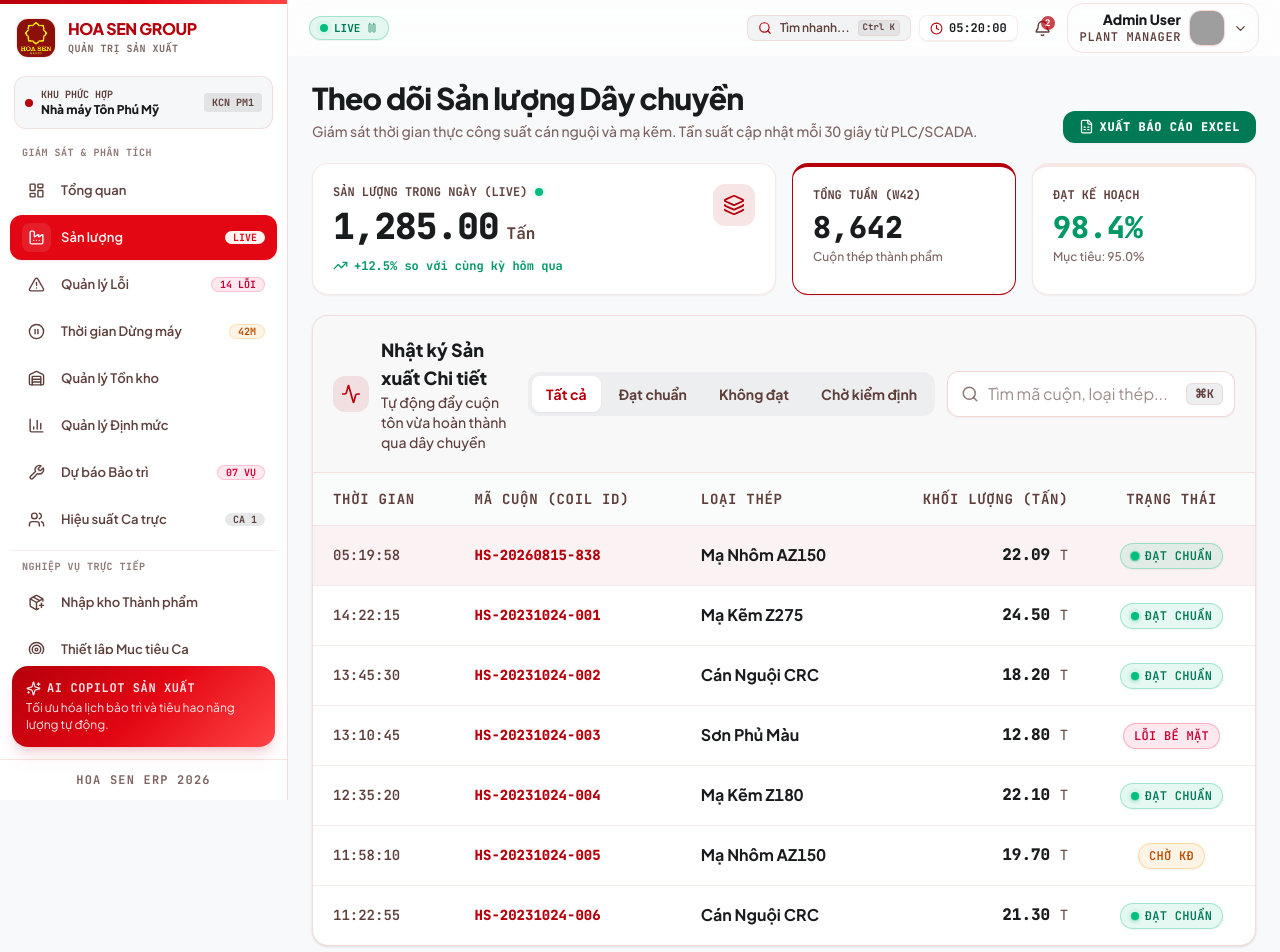
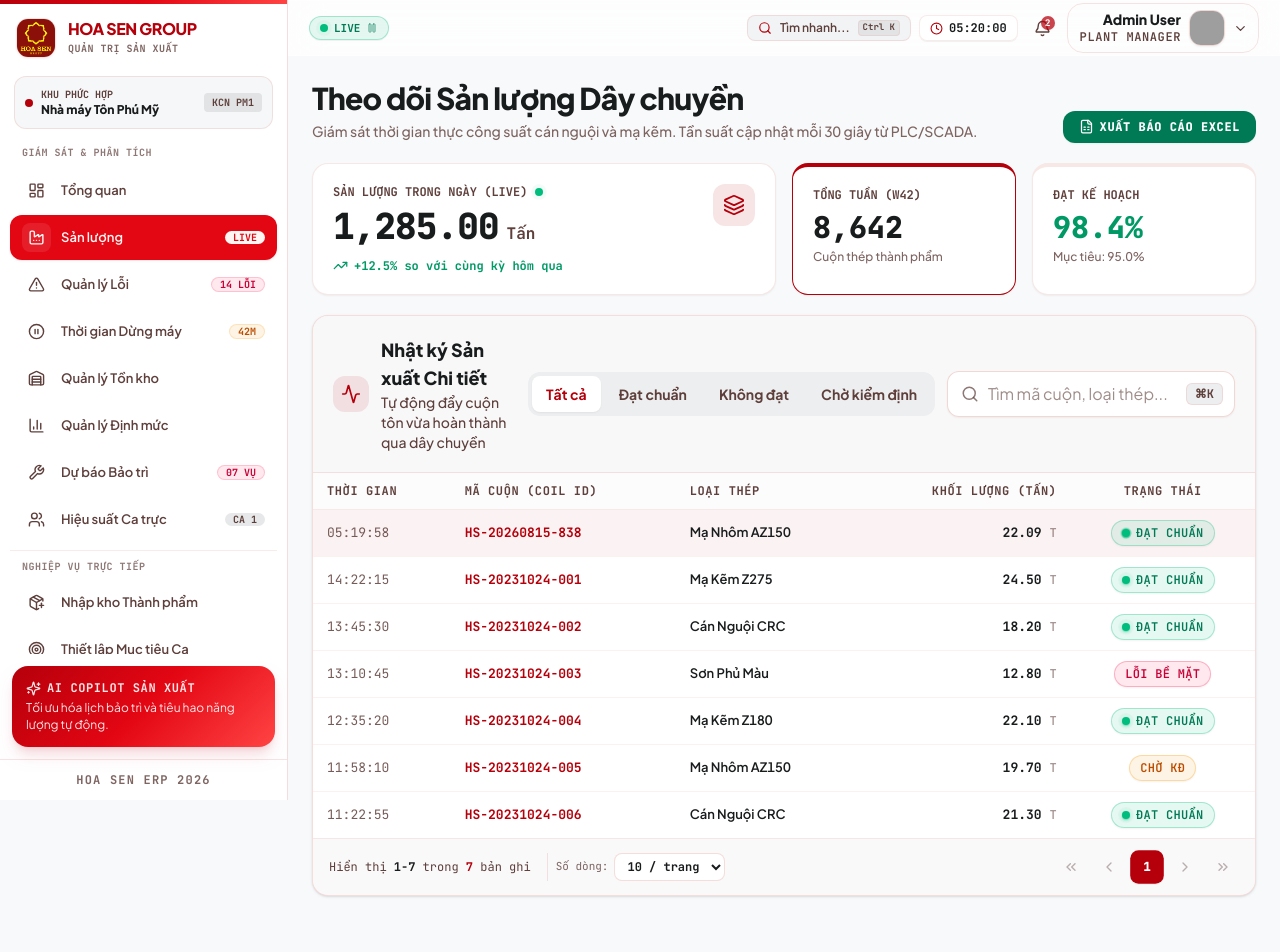
Before and after one commit to VANDUY1112/hoasen, a React (Vite) app: page /#/san-luong in a window 1280 px wide. Shown: the top 952 px of the page. Built offline with nearby package versions, Linux system fonts and the light colour scheme; sample sign-in values are in the browser's storage; grey boxes are pictures that could not be loaded.

Commit message:
feat: implement shift performance monitoring pages and KPI visualization components

```diff
--- a/src/components/ui/KpiCard.tsx
+++ b/src/components/ui/KpiCard.tsx
@@ -41,27 +41,27 @@ export default function KpiCard({
   return (
     <div
       className={`
-        group relative bg-surface-container-lowest p-4 sm:p-5 flex flex-col justify-between
+        group relative bg-surface-container-lowest p-3.5 sm:p-5 flex flex-col justify-between
         overflow-hidden shadow-xs hover:shadow-md card-hover border border-outline-variant/35 border-l-4 rounded-2xl
         ${borderColors[accentColor]} ${className}
       `}
     >
-      <div className="flex justify-between items-start gap-3 mb-3">
+      <div className="flex justify-between items-start gap-2 sm:gap-3 mb-2 sm:mb-3">
         <div className="min-w-0">
-          <p className="text-[11px] sm:text-xs font-bold text-on-surface-variant/80 uppercase tracking-wider truncate">
+          <p className="text-[10px] sm:text-xs font-bold text-on-surface-variant/80 uppercase tracking-wider truncate">
             {title}
           </p>
-          <h2 className="text-2xl sm:text-3xl font-mono font-extrabold text-on-surface tracking-tight mt-1 group-hover:text-primary transition-colors animate-counter">
+          <h2 className="text-xl sm:text-3xl font-mono font-extrabold text-on-surface tracking-tight mt-0.5 sm:mt-1 group-hover:text-primary transition-colors animate-counter">
             {value}
           </h2>
           {subtitle && (
-            <p className="text-xs font-medium text-on-surface-variant/85 mt-0.5 truncate">{subtitle}</p>
+            <p className="text-[11px] sm:text-xs font-medium text-on-surface-variant/85 mt-0.5 truncate">{subtitle}</p>
           )}
         </div>
         {icon && (
           <div
             className={`
-              p-2.5 rounded-xl ${iconStyles[accentColor]} shrink-0
+              p-2 sm:p-2.5 rounded-xl ${iconStyles[accentColor]} shrink-0
               shadow-xs group-hover:scale-105 transition-all duration-300
             `}
           >
--- a/src/pages/SanLuong.tsx
+++ b/src/pages/SanLuong.tsx
@@ -1,7 +1,8 @@
-import { useState } from 'react'
+import { useState, useMemo } from 'react'
 import { Download, Layers, ShieldCheck, TrendingUp, Filter, Activity, FileSpreadsheet } from 'lucide-react'
 import SearchInput from '../components/ui/SearchInput'
 import Badge from '../components/ui/Badge'
+import Pagination from '../components/ui/Pagination'
 import { useToast } from '../components/ui/Toast'
 import { useLiveSimulation } from '../context/LiveSimulationContext'
 import { exportProductionReport } from '../services/excelExport'
@@ -17,17 +18,36 @@ export default function SanLuong() {
   const [searchTerm, setSearchTerm] = useState('')
   const [activeFilter, setActiveFilter] = useState('all')
   const [exporting, setExporting] = useState(false)
+  const [currentPage, setCurrentPage] = useState(1)
+  const [pageSize, setPageSize] = useState(10)
 
   const { liveLogs, dailyOutput } = useLiveSimulation()
   const { addToast } = useToast()
 
-  const filteredLogs = liveLogs.filter((log) => {
+  const filteredLogs = useMemo(() => {
+    return liveLogs.filter((log) => {
       const matchesSearch =
         log.coilId.toLowerCase().includes(searchTerm.toLowerCase()) ||
         log.steelType.toLowerCase().includes(searchTerm.toLowerCase())
       const matchesStatus = activeFilter === 'all' || log.status === activeFilter
       return matchesSearch && matchesStatus
     })
+  }, [liveLogs, searchTerm, activeFilter])
+
+  const paginatedLogs = useMemo(() => {
+    const start = (currentPage - 1) * pageSize
+    return filteredLogs.slice(start, start + pageSize)
+  }, [filteredLogs, currentPage, pageSize])
+
+  const handleSearch = (term: string) => {
+    setSearchTerm(term)
+    setCurrentPage(1)
+  }
+
+  const handleFilterChange = (filter: string) => {
+    setActiveFilter(filter)
+    setCurrentPage(1)
+  }
 
   const handleExportExcel = async () => {
     try {
@@ -167,49 +187,49 @@ export default function SanLuong() {
 
         {/* Table */}
         <div className="overflow-x-auto w-full">
-          <table className="w-full text-left min-w-[700px]">
+          <table className="w-full text-left min-w-[650px]">
             <thead>
-              <tr className="bg-surface-container-low/40 border-b border-outline-variant/30">
-                <th className="px-5 py-4 font-mono text-xs sm:text-sm text-on-surface-variant uppercase tracking-wider font-bold">
+              <tr className="bg-surface-container-low/30 border-b border-outline-variant/20">
+                <th className="px-3.5 py-2.5 font-mono text-xs text-on-surface-variant uppercase tracking-wider font-bold whitespace-nowrap">
                   Thời gian
                 </th>
-                <th className="px-5 py-4 font-mono text-xs sm:text-sm text-on-surface-variant uppercase tracking-wider font-bold">
+                <th className="px-3.5 py-2.5 font-mono text-xs text-on-surface-variant uppercase tracking-wider font-bold whitespace-nowrap">
                   Mã Cuộn (Coil ID)
                 </th>
-                <th className="px-5 py-4 font-mono text-xs sm:text-sm text-on-surface-variant uppercase tracking-wider font-bold">
+                <th className="px-3.5 py-2.5 font-mono text-xs text-on-surface-variant uppercase tracking-wider font-bold whitespace-nowrap">
                   Loại Thép
                 </th>
-                <th className="px-5 py-4 font-mono text-xs sm:text-sm text-on-surface-variant uppercase tracking-wider font-bold text-right">
+                <th className="px-3.5 py-2.5 font-mono text-xs text-on-surface-variant uppercase tracking-wider font-bold text-right whitespace-nowrap">
                   Khối lượng (Tấn)
                 </th>
-                <th className="px-5 py-4 font-mono text-xs sm:text-sm text-on-surface-variant uppercase tracking-wider font-bold text-center">
+                <th className="px-3.5 py-2.5 font-mono text-xs text-on-surface-variant uppercase tracking-wider font-bold text-center whitespace-nowrap">
                   Trạng thái
                 </th>
               </tr>
             </thead>
-            <tbody className="divide-y divide-outline-variant/30 text-sm sm:text-base">
-              {filteredLogs.length === 0 ? (
+            <tbody className="divide-y divide-outline-variant/20 text-xs sm:text-[13px]">
+              {paginatedLogs.length === 0 ? (
                 <tr>
-                  <td colSpan={5} className="px-5 py-12 text-center text-on-surface-variant font-medium text-base">
+                  <td colSpan={5} className="px-3.5 py-10 text-center text-on-surface-variant font-medium">
                     Không tìm thấy cuộn tôn nào phù hợp
                   </td>
                 </tr>
               ) : (
-                filteredLogs.map((log, idx) => (
-                  <tr key={log.coilId} className={`hover:bg-surface-container/60 transition-colors group ${idx === 0 ? 'bg-primary/5' : ''}`}>
-                    <td className="px-5 py-4 font-mono text-sm text-on-surface-variant font-semibold">
+                paginatedLogs.map((log, idx) => (
+                  <tr key={log.coilId} className={`hover:bg-surface-container/50 transition-colors group ${idx === 0 ? 'bg-primary/5' : ''}`}>
+                    <td className="px-3.5 py-2.5 font-mono text-on-surface-variant/85 whitespace-nowrap">
                       {log.time}
                     </td>
-                    <td className="px-5 py-4 font-mono text-sm font-extrabold text-primary">
+                    <td className="px-3.5 py-2.5 font-mono font-bold text-primary whitespace-nowrap">
                       {log.coilId}
                     </td>
-                    <td className="px-5 py-4 font-bold text-on-surface text-base">
+                    <td className="px-3.5 py-2.5 font-semibold text-on-surface whitespace-nowrap">
                       {log.steelType}
                     </td>
-                    <td className="px-5 py-4 text-right font-mono font-extrabold text-on-surface text-base">
-                      {log.weight.toFixed(2)} <span className="font-normal text-xs sm:text-sm text-on-surface-variant">T</span>
+                    <td className="px-3.5 py-2.5 text-right font-mono font-bold text-on-surface whitespace-nowrap">
+                      {log.weight.toFixed(2)} <span className="font-normal text-xs text-on-surface-variant/70">T</span>
                     </td>
-                    <td className="px-5 py-4 text-center">
+                    <td className="px-3.5 py-2.5 text-center whitespace-nowrap">
                       {log.status === 'passed' ? (
                         <Badge variant="success" pulse size="sm">
                           Đạt chuẩn
@@ -230,6 +250,21 @@ export default function SanLuong() {
             </tbody>
           </table>
         </div>
+
+        {/* Pagination Footer */}
+        {filteredLogs.length > 0 && (
+          <Pagination
+            currentPage={currentPage}
+            totalItems={filteredLogs.length}
+            pageSize={pageSize}
+            onPageChange={setCurrentPage}
+            onPageSizeChange={(size) => {
+              setPageSize(size)
+              setCurrentPage(1)
+            }}
+            pageSizeOptions={[5, 10, 20]}
+          />
+        )}
       </section>
     </div>
   )
--- a/src/pages/TongQuan.tsx
+++ b/src/pages/TongQuan.tsx
@@ -157,7 +157,7 @@ export default function TongQuan() {
       </section>
 
       {/* KPI Cards with Live SCADA Data */}
-      <section className="grid grid-cols-1 md:grid-cols-3 gap-3.5 sm:gap-4 stagger">
+      <section className="grid grid-cols-2 md:grid-cols-3 gap-2.5 sm:gap-4 stagger">
         <KpiCard
           title="Sản lượng trong ngày (Live)"
           value={dailyOutput.toLocaleString(undefined, { minimumFractionDigits: 2, maximumFractionDigits: 2 })}
@@ -166,6 +166,7 @@ export default function TongQuan() {
           trendLabel="so với hôm qua"
           icon={<Layers size={20} className="stroke-[2.2]" />}
           accentColor="primary"
+          className="col-span-2 md:col-span-1"
         />
         <KpiCard
           title="Số lỗi phát hiện"
@@ -175,6 +176,7 @@ export default function TongQuan() {
           trendLabel="mục tiêu giảm lỗi"
           accentColor="error"
           icon={<AlertTriangle size={20} className="stroke-[2.2]" />}
+          className="col-span-1"
         />
         <KpiCard
           title="Dừng máy (Downtime)"
@@ -183,6 +185,7 @@ export default function TongQuan() {
           resolved={true}
           accentColor="success"
           icon={<TimerOff size={20} className="stroke-[2.2]" />}
+          className="col-span-1"
         />
       </section>
 
```
Also changed, not shown: src/pages/HieuSuatCaTruc.tsx (+17 -17 lines). Lines whose indentation alone changed are shown as unchanged.
